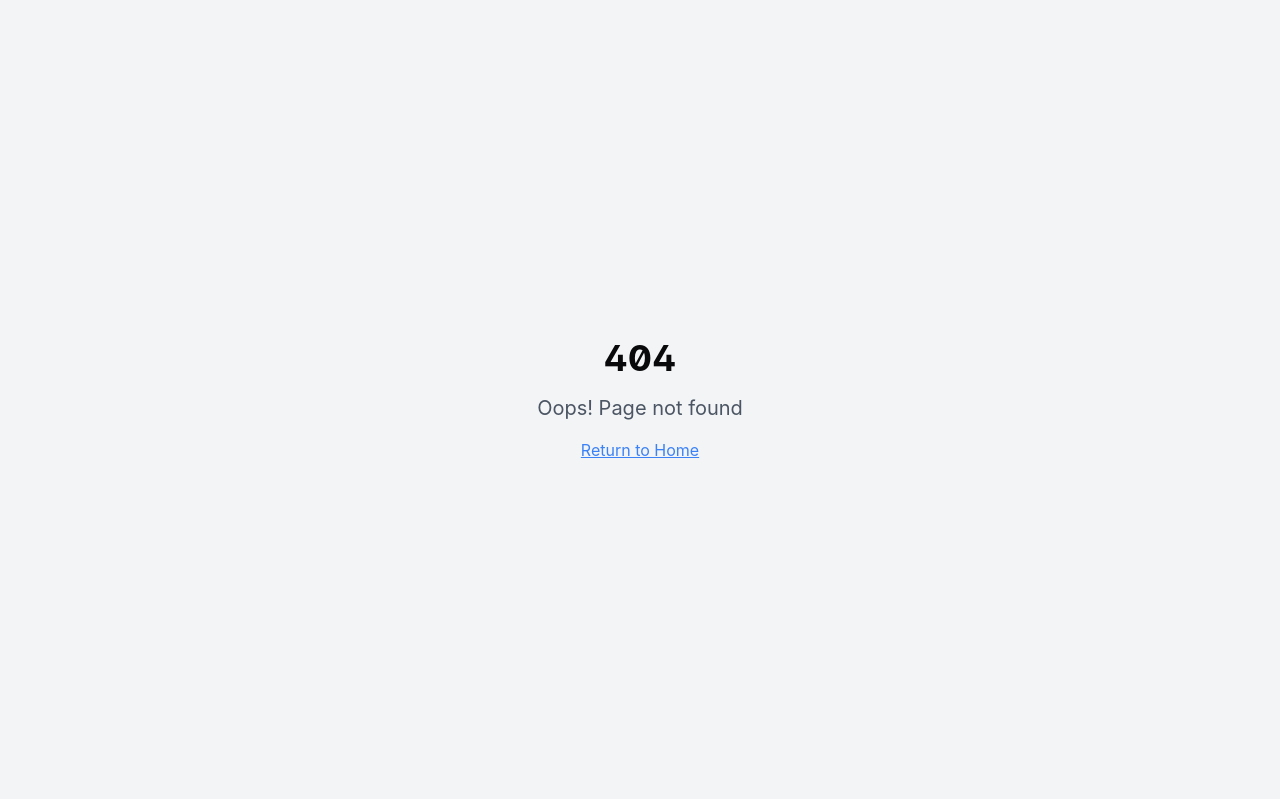
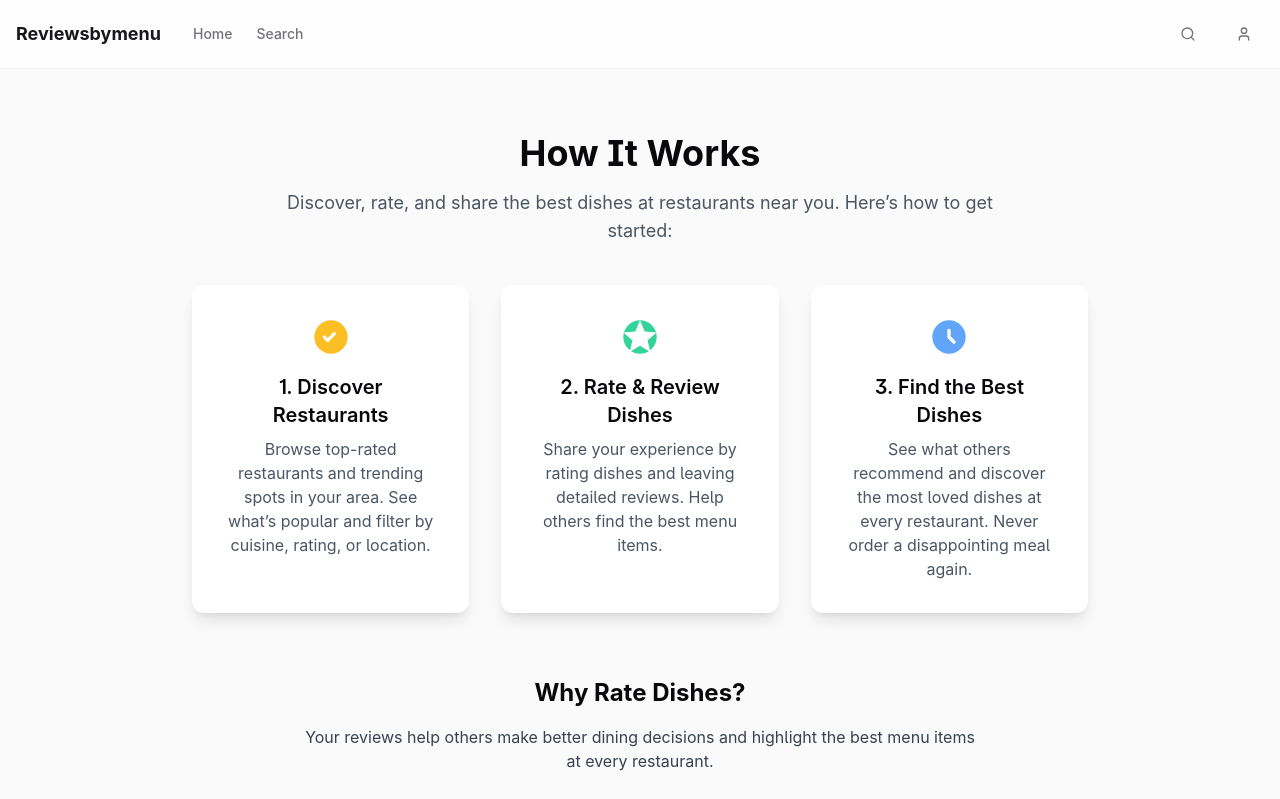
Before and after one commit to saleemthapa/reviewsbackend, a React (Vite) app: page /HowItWorks in a window 1280 px wide. Before the commit this address had no page. Shown: the top 799 px of the page. Built offline with nearby package versions, Linux system fonts and the light colour scheme.

Commit message:
How it Works Page

```diff
--- a/src/App.tsx
+++ b/src/App.tsx
@@ -12,6 +12,7 @@ import RestaurantDetail from "./pages/RestaurantDetail";
 import MenuItemDetail from "./pages/MenuItemDetail";
 import Search from "./pages/Search";
 import Profile from "./pages/Profile";
+import HowItWorks from "./pages/HowItWorks";
 
 const App = () => {
   // Create a new QueryClient instance inside the component
@@ -30,6 +31,7 @@ const App = () => {
               <Route path="/menu-item/:id" element={<MenuItemDetail />} />
               <Route path="/search" element={<Search />} />
               <Route path="/profile" element={<Profile />} />
+              <Route path="/HowItWorks" element={<HowItWorks />} />
               {/* ADD ALL CUSTOM ROUTES ABOVE THE CATCH-ALL "*" ROUTE */}
               <Route path="*" element={<NotFound />} />
             </Routes>
--- a/src/components/CTA.tsx
+++ b/src/components/CTA.tsx
@@ -46,7 +46,7 @@ const CTA = () => {
               Sign Up Free
             </Button>
           </Link>
-          <Link to="/how-it-works" className="w-full sm:w-auto">
+          <Link to="/HowItWorks" className="w-full sm:w-auto">
             <Button
               variant="outline"
               size="lg"
--- /dev/null
+++ b/src/pages/HowItWorks.tsx
@@ -0,0 +1,100 @@
+
+import Navbar from "@/components/Navbar";
+import Footer from "@/components/Footer";
+import RatingStars from "@/components/RatingStars";
+import { motion } from "framer-motion";
+
+const steps = [
+  {
+    title: "1. Discover Restaurants",
+    description:
+      "Browse top-rated restaurants and trending spots in your area. See what’s popular and filter by cuisine, rating, or location.",
+    icon: (
+      <svg width="40" height="40" fill="none" viewBox="0 0 24 24">
+        <circle cx="12" cy="12" r="10" fill="#FBBF24" />
+        <path d="M8 12l2 2 4-4" stroke="#fff" strokeWidth="2" strokeLinecap="round" strokeLinejoin="round"/>
+      </svg>
+    ),
+  },
+  {
+    title: "2. Rate & Review Dishes",
+    description:
+      "Share your experience by rating dishes and leaving detailed reviews. Help others find the best menu items.",
+    icon: (
+      <svg width="40" height="40" fill="none" viewBox="0 0 24 24">
+        <circle cx="12" cy="12" r="10" fill="#34D399" />
+        <path d="M12 17.27L18.18 21l-1.64-7.03L22 9.24l-7.19-.61L12 2 9.19 8.63 2 9.24l5.46 4.73L5.82 21z" fill="#fff"/>
+      </svg>
+    ),
+  },
+  {
+    title: "3. Find the Best Dishes",
+    description:
+      "See what others recommend and discover the most loved dishes at every restaurant. Never order a disappointing meal again.",
+    icon: (
+      <svg width="40" height="40" fill="none" viewBox="0 0 24 24">
+        <circle cx="12" cy="12" r="10" fill="#60A5FA" />
+        <path d="M12 8v4l3 3" stroke="#fff" strokeWidth="2" strokeLinecap="round" strokeLinejoin="round"/>
+      </svg>
+    ),
+  },
+];
+
+const HowItWorks = () => {
+  return (
+    <div className="min-h-screen bg-gradient-subtle flex flex-col">
+      <Navbar />
+      <main className="flex-1 py-16 px-4">
+        <motion.div
+          className="max-w-3xl mx-auto text-center"
+          initial={{ opacity: 0, y: 30 }}
+          animate={{ opacity: 1, y: 0 }}
+          transition={{ duration: 0.7 }}
+        >
+          <h1 className="text-4xl font-bold mb-4">How It Works</h1>
+          <p className="text-lg text-gray-600 mb-10">
+            Discover, rate, and share the best dishes at restaurants near you. Here’s how to get started:
+          </p>
+        </motion.div>
+        <div className="max-w-4xl mx-auto grid md:grid-cols-3 gap-8">
+          {steps.map((step, idx) => (
+            <motion.div
+              key={step.title}
+              className="bg-white rounded-xl shadow-lg p-8 flex flex-col items-center"
+              initial={{ opacity: 0, y: 40 }}
+              whileInView={{ opacity: 1, y: 0 }}
+              transition={{ delay: 0.1 * idx, duration: 0.6 }}
+              viewport={{ once: true }}
+            >
+              <div className="mb-4">{step.icon}</div>
+              <h2 className="text-xl font-semibold mb-2">{step.title}</h2>
+              <p className="text-gray-600">{step.description}</p>
+            </motion.div>
+          ))}
+        </div>
+        <motion.div
+          className="mt-16 max-w-2xl mx-auto text-center"
+          initial={{ opacity: 0 }}
+          whileInView={{ opacity: 1 }}
+          transition={{ delay: 0.2, duration: 0.7 }}
+          viewport={{ once: true }}
+        >
+          <h3 className="text-2xl font-bold mb-4">Why Rate Dishes?</h3>
+          <p className="text-gray-700 mb-6">
+            Your reviews help others make better dining decisions and highlight the best menu items at every restaurant.
+          </p>
+          <div className="flex justify-center gap-2 mb-4">
+            <RatingStars rating={5} />
+            <span className="text-yellow-500 font-semibold">5.0</span>
+          </div>
+          <p className="text-gray-500 text-sm">
+            Join our community and start sharing your food experiences today!
+          </p>
+        </motion.div>
+      </main>
+      <Footer />
+    </div>
+  );
+};
+
+export default HowItWorks;
```
